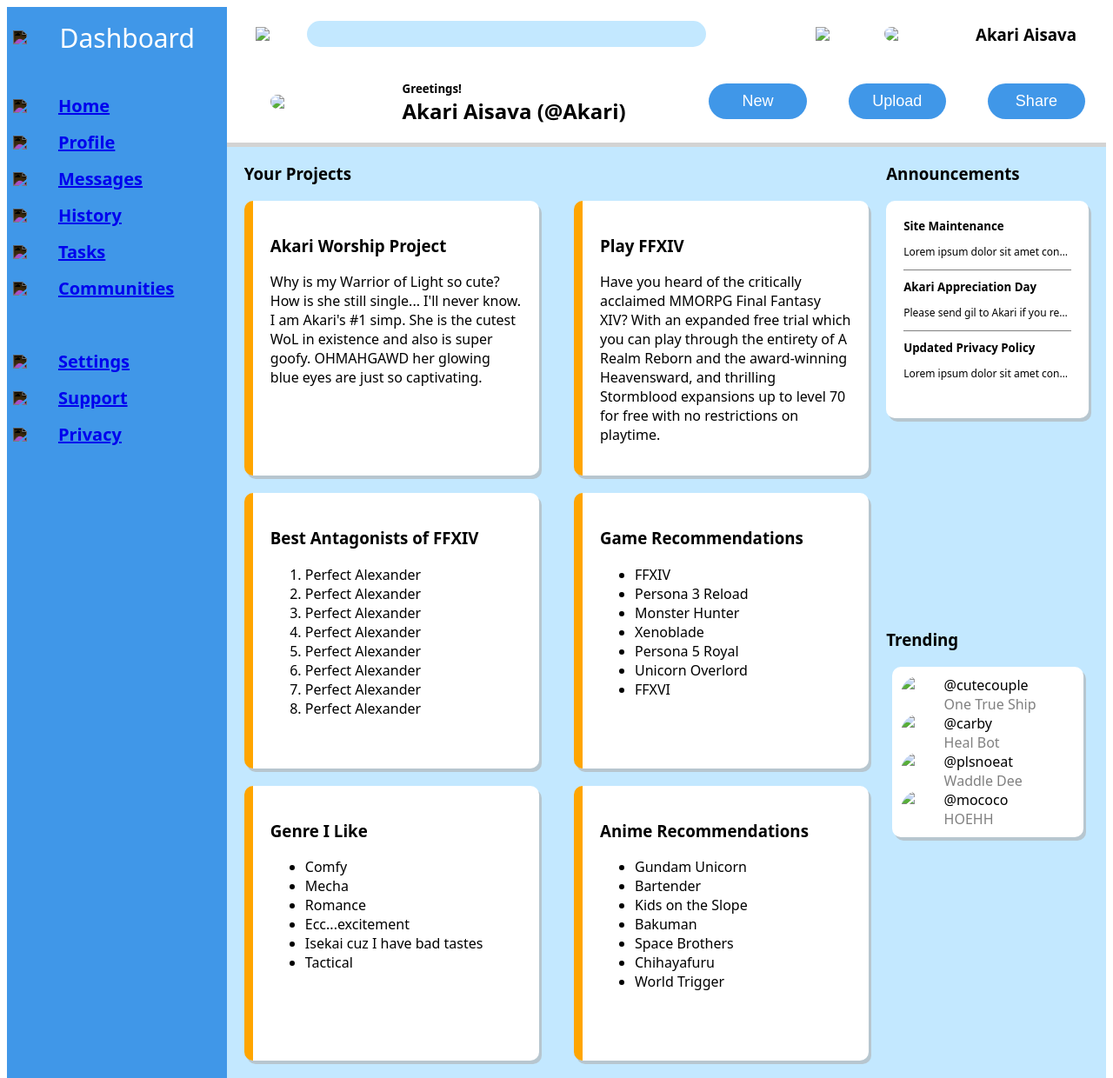
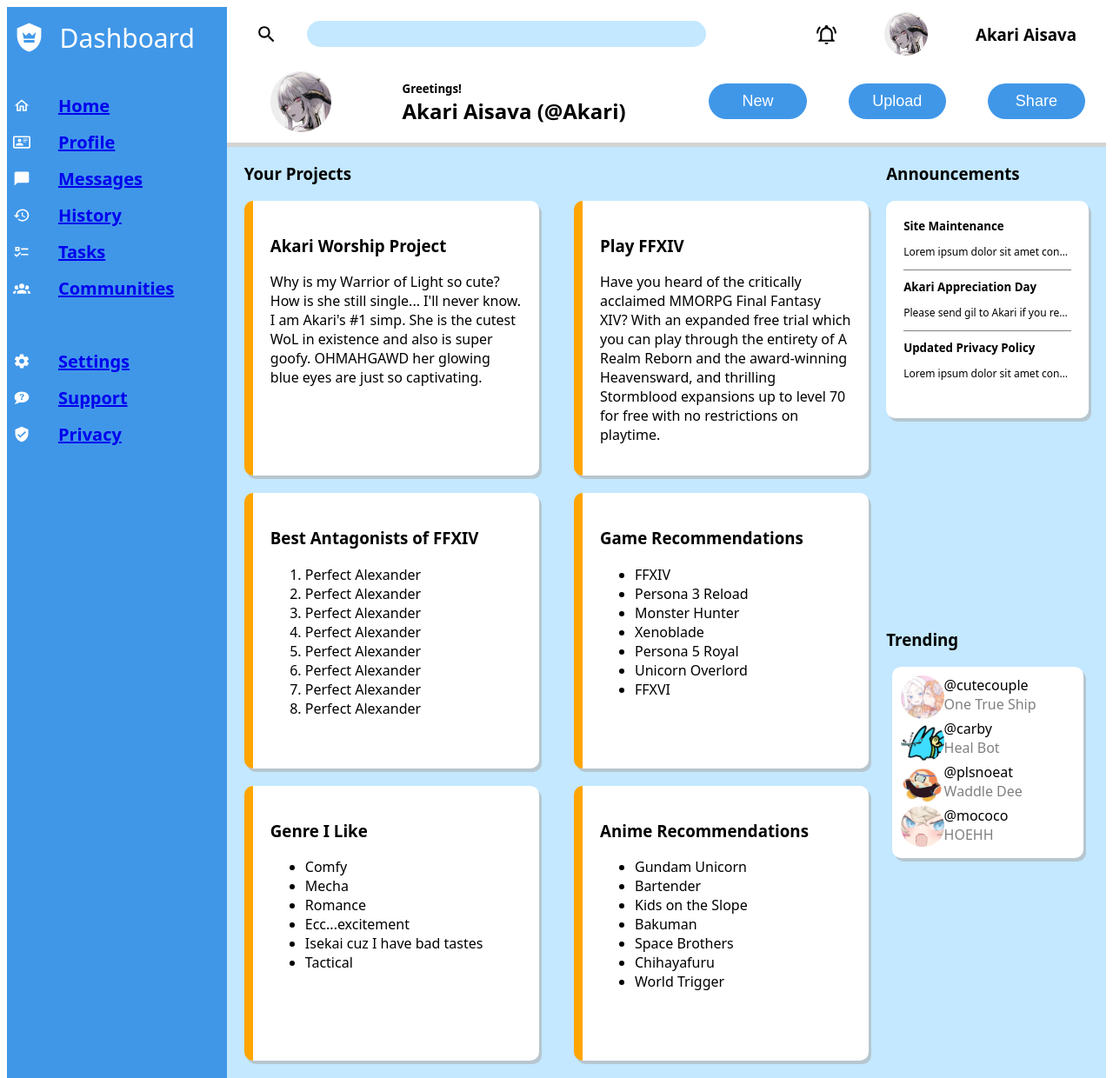
Before and after one commit to katsuutan/admin-dashboard, a plain HTML site: page index.html in a window 1280 px wide. Shown: the whole page at 87% size. Drawn offline with Linux system fonts and the light colour scheme; the site is published under a folder, as on GitHub Pages, so addresses that start at the root find nothing.

Commit message:
fix image link

```diff
--- a/index.html
+++ b/index.html
@@ -10,56 +10,56 @@
     <div class="container">
         <div class="sidebar">
             <div class="logo">
-                <img class="logo-icon" src="/img/sidebar/shield-crown.svg">
+                <img class="logo-icon" src="img/sidebar/shield-crown.svg">
                 <div class="logo-text">Dashboard</div>
             </div>
 
             <div class="nav">
-                <img class="nav-icon" src="/img/sidebar/home-outline.svg">
-                <div class="nav-text"><a href="/index.html">Home</a></div>
+                <img class="nav-icon" src="img/sidebar/home-outline.svg">
+                <div class="nav-text"><a href="index.html">Home</a></div>
 
-                <img class="nav-icon" src="/img/sidebar/card-account-details-outline.svg">
-                <div class="nav-text"><a href="/index.html">Profile</a></div>
+                <img class="nav-icon" src="img/sidebar/card-account-details-outline.svg">
+                <div class="nav-text"><a href="index.html">Profile</a></div>
 
-                <img class="nav-icon" src="/img/sidebar/message.svg">
-                <div class="nav-text"><a href="/index.html">Messages</a></div>
+                <img class="nav-icon" src="img/sidebar/message.svg">
+                <div class="nav-text"><a href="index.html">Messages</a></div>
 
-                <img class="nav-icon" src="/img/sidebar/history.svg">
-                <div class="nav-text"><a href="/index.html">History</a></div>
+                <img class="nav-icon" src="img/sidebar/history.svg">
+                <div class="nav-text"><a href="index.html">History</a></div>
 
-                <img class="nav-icon" src="/img/sidebar/format-list-checks.svg">
-                <div class="nav-text"><a href="/index.html">Tasks</a></div>
+                <img class="nav-icon" src="img/sidebar/format-list-checks.svg">
+                <div class="nav-text"><a href="index.html">Tasks</a></div>
 
-                <img class="nav-icon" src="/img/sidebar/account-group.svg">
-                <div class="nav-text"><a href="/index.html">Communities</a></div>
+                <img class="nav-icon" src="img/sidebar/account-group.svg">
+                <div class="nav-text"><a href="index.html">Communities</a></div>
 
                 <div></div> <!-- empty divs to fill up gap to prevent auto placement from grid-auto-flow -->
                 <div></div>
 
-                <img class="nav-icon" src="/img/sidebar/cog.svg">
-                <div class="nav-text"><a href="/index.html">Settings</a></div>
+                <img class="nav-icon" src="img/sidebar/cog.svg">
+                <div class="nav-text"><a href="index.html">Settings</a></div>
 
-                <img class="nav-icon" src="/img/sidebar/chat-question.svg">
-                <div class="nav-text"><a href="/index.html">Support</a></div>
+                <img class="nav-icon" src="img/sidebar/chat-question.svg">
+                <div class="nav-text"><a href="index.html">Support</a></div>
 
-                <img class="nav-icon" src="/img/sidebar/shield-check.svg">
-                <div class="nav-text"><a href="/index.html">Privacy</a></div>
+                <img class="nav-icon" src="img/sidebar/shield-check.svg">
+                <div class="nav-text"><a href="index.html">Privacy</a></div>
             </div>
 
         </div> <!-- End of Sidebar -->
 
         <div class="header">
             <div class="header-nav">
-                <img class="header-icon" src="/img/header/magnify.svg">
+                <img class="header-icon" src="img/header/magnify.svg">
                 <input class="searchbar" type="search">
                 <div></div> <!-- Blank Cell -->
-                <img class="header-icon" src="/img/header/bell-ring-outline.svg">
-                <img class="header-avatar-small" src="/img/header/Avatar.jpg">
+                <img class="header-icon" src="img/header/bell-ring-outline.svg">
+                <img class="header-avatar-small" src="img/header/Avatar.jpg">
                 <h3>Akari Aisava</h3>
             </div>
 
             <div class="header-profile">
-                <img class="header-avatar" src="/img/header/Avatar.jpg">
+                <img class="header-avatar" src="img/header/Avatar.jpg">
                 <div>
                     <h5 class="header-greet">Greetings!</h5>
                     <h2 class="header-name">Akari Aisava (@Akari)</h2>
@@ -154,25 +154,25 @@
             <div class="trending-container">
                 <h3>Trending</h3>
                 <div class="main-trending">
-                    <img class="trend-icon" src="/img/trending/IMG_20240424_192704.jpg">
+                    <img class="trend-icon" src="img/trending/IMG_20240424_192704.jpg">
                     <div>
                         <div class="usertag">@cutecouple</div>
                         <div class="title">One True Ship</div>
                     </div>
 
-                    <img class="trend-icon" src="/img/trending/IMG_20240424_192732.jpg">
+                    <img class="trend-icon" src="img/trending/IMG_20240424_192732.jpg">
                     <div>
                         <div class="usertag">@carby</div>
                         <div class="title">Heal Bot</div>
                     </div>
 
-                    <img class="trend-icon" src="/img/trending/IMG_20240424_192811.jpg">
+                    <img class="trend-icon" src="img/trending/IMG_20240424_192811.jpg">
                     <div>
                         <div class="usertag">@plsnoeat</div>
                         <div class="title">Waddle Dee</div>
                     </div>
 
-                    <img class="trend-icon" src="/img/trending/MdCdHkV.png">
+                    <img class="trend-icon" src="img/trending/MdCdHkV.png">
                     <div>
                         <div class="usertag">@mococo</div>
                         <div class="title">HOEHH</div>
```
